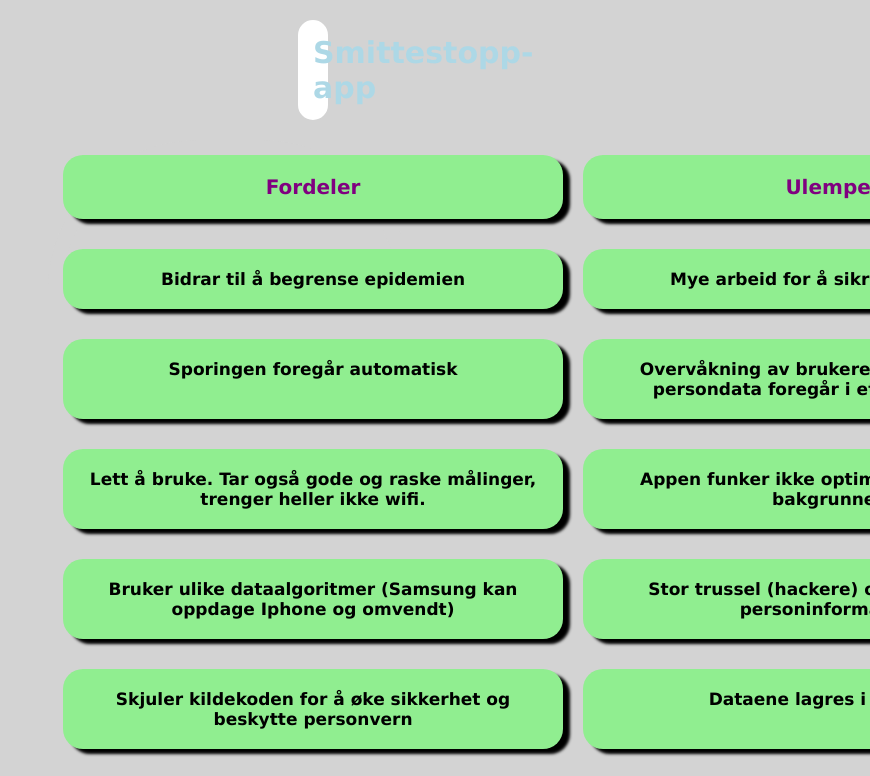
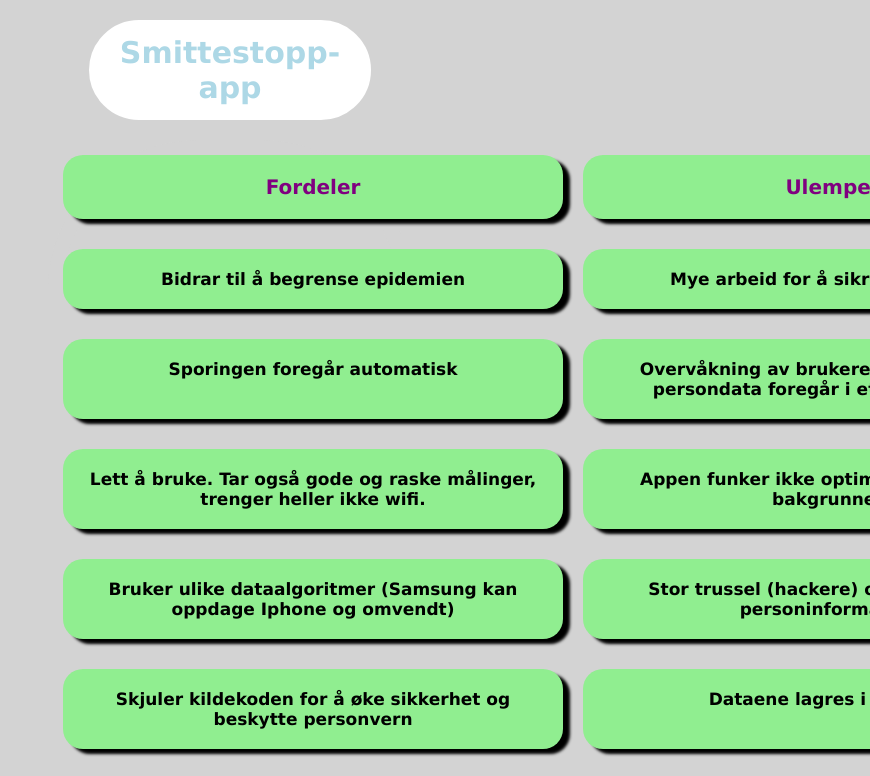
Before and after one commit to luctra02/luctra02.github.io, a plain HTML site: page index.html in a window 1280 px wide. Shown: the top 776 px of the page, without its empty margins (410-1280 px from the left). Drawn offline with Linux system fonts and the light colour scheme.

Commit message:
Update Smittespredning.css

```diff
--- a/Smittespredning.css
+++ b/Smittespredning.css
@@ -11,8 +11,9 @@
     border-radius: 150px;
     background-color: white;
     border:15px solid white;
-    margin-left: 700px;
-    margin-right: 700px;
+    margin-left: auto;
+    margin-right: auto;
+    width: 20%;
 
 }
 main
```
